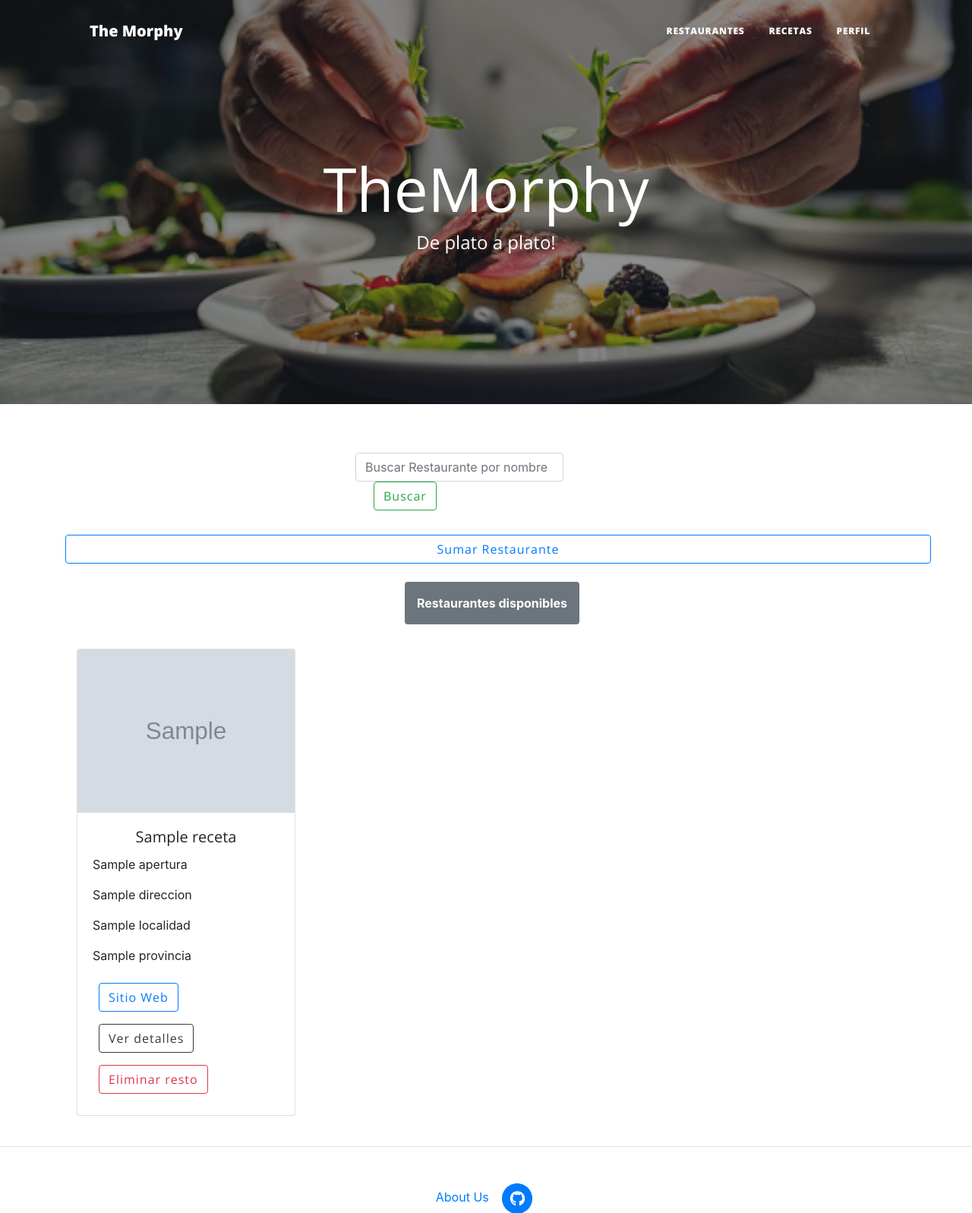
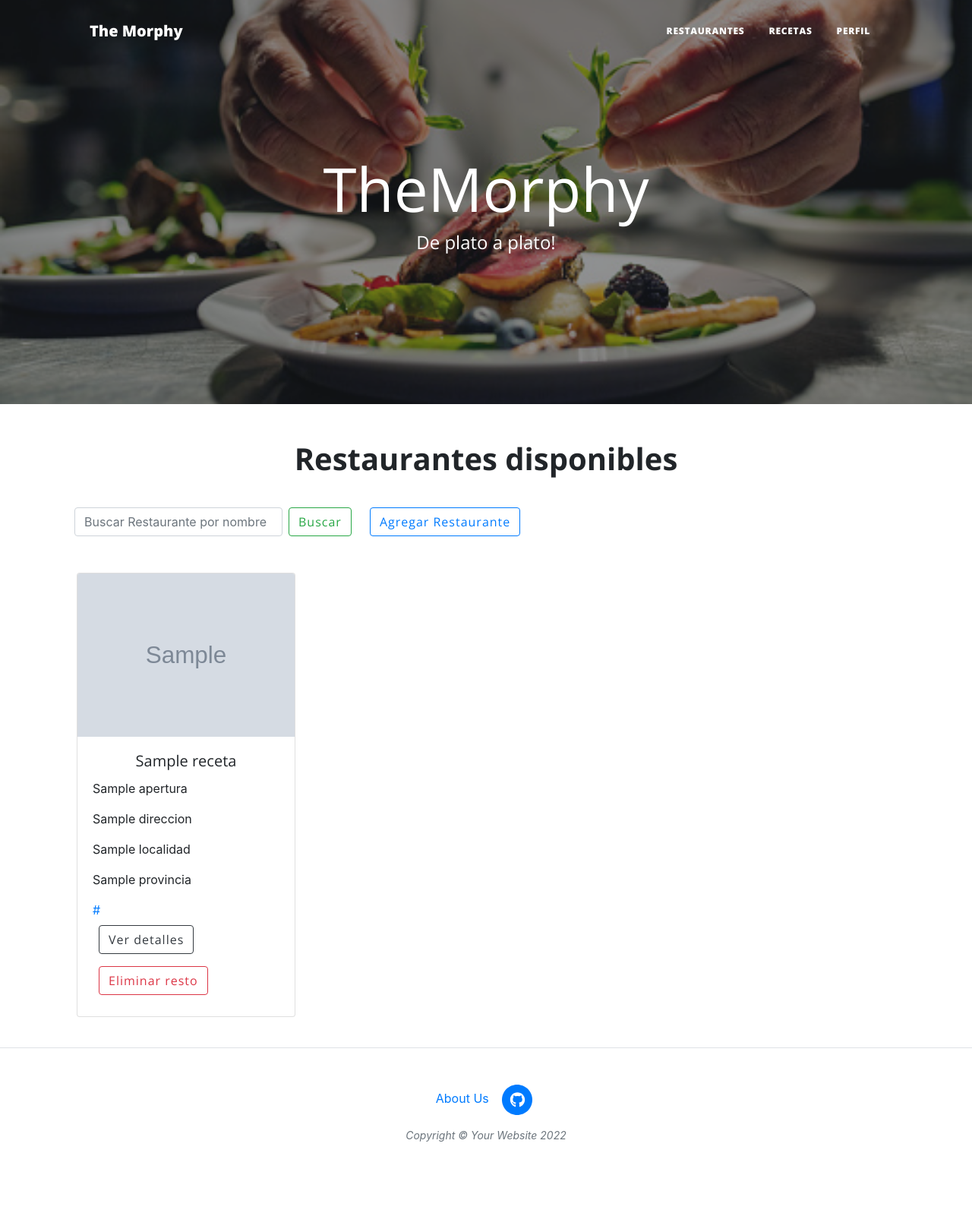
Before and after one commit to faustomon/TheMorphy, a Django app: template MorfiProyecto/AppFunciones/templates/restaurante.html in a window 1280 px wide. Shown: the top 1597 px of the page at 76% size. After the commit the page ends 1503 px from the top, so only its background shows below. Run offline with Django 4.2, Linux system fonts and the light colour scheme; the template is opened without the code that fills it: most values are stand-ins (such as "Sample title", 1, 10 or a date in 2020); grey boxes marked "Sample" are stand-in pictures; some libraries are stand-ins or nearby versions.

Commit message:
embellecimiento de pagina restaurantes

```diff
--- a/MorfiProyecto/AppFunciones/templates/restaurante.html
+++ b/MorfiProyecto/AppFunciones/templates/restaurante.html
@@ -8,18 +8,12 @@
 <div class="container">
     <div class="row">
 
-        <div class="mx-auto" style="width: 400px;">
-        <form class="form-inline m-3" action="{% url 'Inicio' %}" method="GET">
-            <input class="form-control" type="text" placeholder="Buscar Restaurante por nombre" aria-label="Search" name = "search">
-            <button class="btn btn-outline-success ml-4" type="submit">Buscar</button>
-        </form>
-        </div>
-
-        <a class="btn btn-outline-primary m-3" href="{% url 'restaurantes_crear' %}" role="button">Sumar Restaurante</a>
-
-        <div class="containter text-center m-2">
-            <div class="rounded d-inline-block p-3 mb-2 bg-secondary text-white"><b>Restaurantes disponibles</b></div>
-        </div>
+        <h1 class="text-center"><b>Restaurantes disponibles</b></h1>
+            <form class="form-inline m-3" action="{% url 'Inicio' %}" method="GET">
+                <input class="form-control" type="text" placeholder="Buscar Restaurante por nombre" aria-label="Search" name = "search">
+                <button class="btn btn-outline-success m-2" type="submit">Buscar</button>
+                <a class="btn btn-outline-primary m-3" href="{% url 'restaurantes_crear' %}" role="button">Agregar Restaurante</a>
+            </form>
 
         {% for resto in object_list %}
             <div class="col-3 m-2">
@@ -31,7 +25,8 @@
                         <p class="card-text">{{resto.direccion}}</p>
                         <p class="card-text">{{resto.localidad}}</p>
                         <p class="card-text">{{resto.provincia}}</p>
-                        <a class="btn btn-outline-primary m-2" href="{{resto.link}}" role="button">Sitio Web</a>
+                        <a href="{{resto.link}}" role="button">{{resto.link}}</a>
+                        <br>
                         <a class="btn btn-outline-dark m-2" href="/restaurantes_detalle/{{resto.id}}/" role="button">Ver detalles</a>
                         <a class="btn btn-outline-danger m-2" href="" role="button">Eliminar resto</a>
                     </div>
```
Also changed, not shown: MorfiProyecto/AppFunciones/templates/restaurantes_detalle.html (+7 -3 lines), MorfiProyecto/db.sqlite3.
